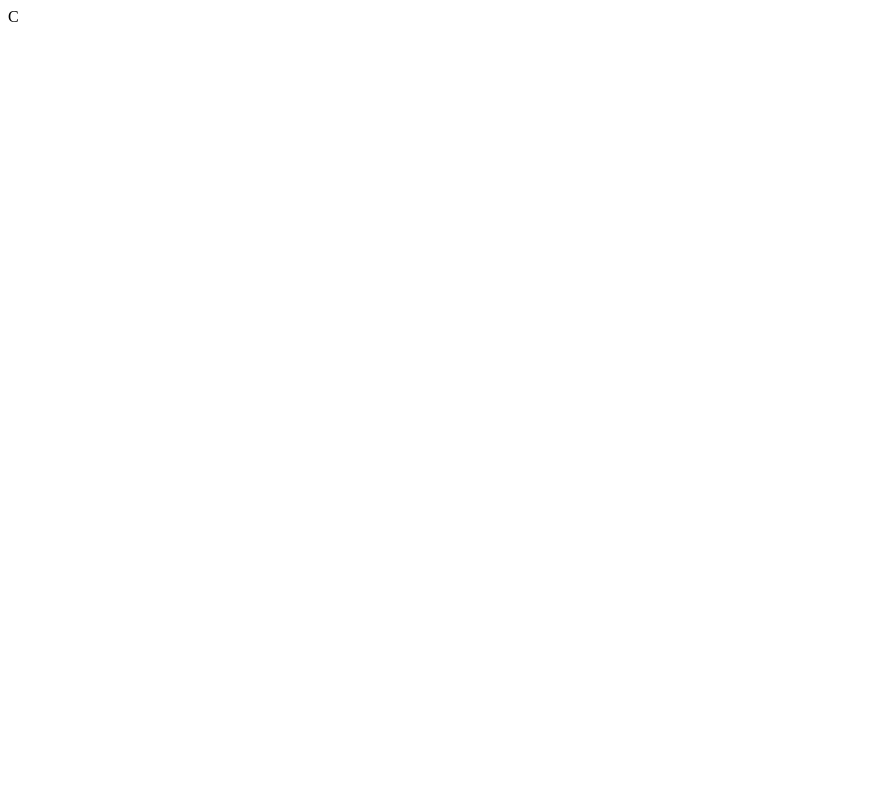
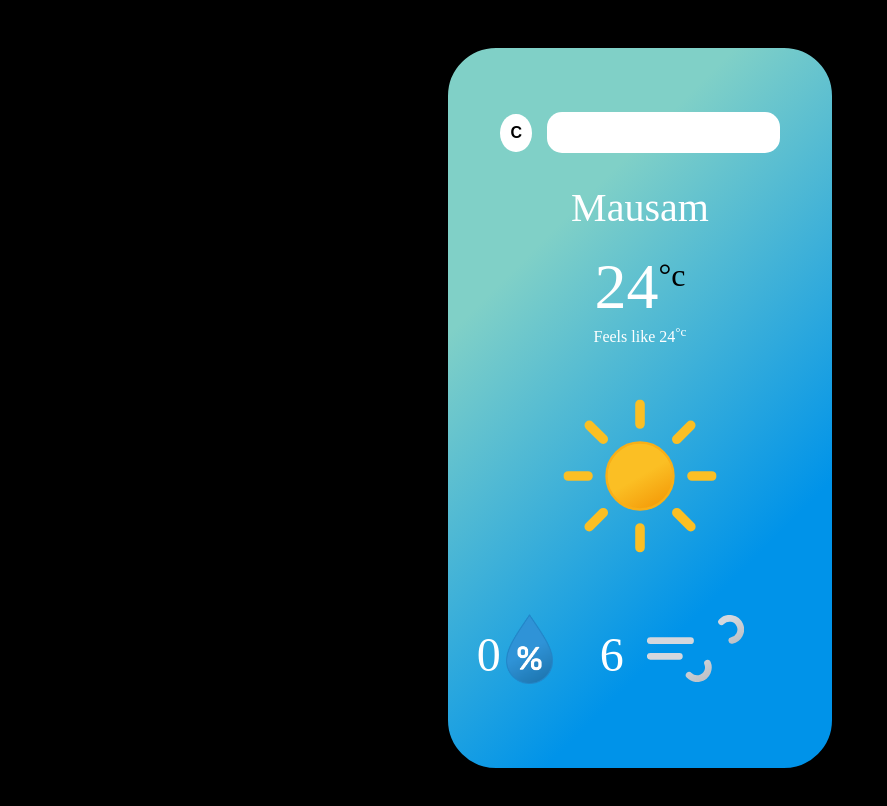
Before and after one commit to thenikhilsingh/Mausam, a plain HTML site: page index.html in a window 1280 px wide. Shown: the whole page, without its empty margins (0-887 px from the left). Drawn offline with Linux system fonts and the light colour scheme; no server answers.

Commit message:
created UI

```diff
--- a/index.html
+++ b/index.html
@@ -8,23 +8,27 @@
   </head>
   <body>
     <div class="container">
-      <div class="cont1">
-        <div class="tempChangBtn">C</div>
-        <div class="class"></div>
-      </div>
-      <div class="cont2"></div>
-      <div class="cont3">
-        <div class="class"></div>
-        <div class="class"></div>
-        <div class="class"></div>
-        <div class="class"></div>
-      </div>
-      <div class="cont4"></div>
-      <div class="cont5">
-        <div class="class"></div>
-        <div class="class"></div>
-        <div class="class"></div>
-        <div class="class"></div>
+      <div class="subCont">
+        <div class="cont1">
+          <button class="tempChangBtn">C</button>
+          <input class="searchbtn" type="text" value="" />
+        </div>
+        <div class="cont2">Mausam</div>
+        <div class="cont3">
+          <div class="temp">24<sup>&deg;c</sup></div>
+          <div class="subtemp">Feels like 24<sup>&deg;c</sup></div>
+        </div>
+        <div class="cont4"><img src="Assets/Sunlight.svg" alt="" /></div>
+        <div class="cont5">
+          <div class="humidity">
+            <div>0</div>
+            <div><img src="Assets/humidity.png" alt="" /></div>
+          </div>
+          <div class="wind">
+            <div>6</div>
+            <div><img src="Assets/wind.svg" alt="" /></div>
+          </div>
+        </div>
       </div>
     </div>
     <script src="script.js"></script>
--- a/style.css
+++ b/style.css
@@ -1,3 +1,134 @@
-.tempChangeBtn{
-    border-radius: 100%;
+* {
+  color: white;
 }
+
+body {
+  display: flex;
+  justify-content: center;
+  align-items: center;
+  height: 100vh;
+  background-color: black;
+}
+
+.container {
+  border: 2px solid black;
+  height: 90vh;
+  width: 30vw;
+  border-radius: 50px;
+  background-color: #0093e9;
+  background-image: linear-gradient(315deg, #0093e9 26%, #80d0c7 74%);
+  display: flex;
+  justify-content: center;
+  align-items: center;
+}
+
+.subCont {
+  height: 90%;
+  width: 85%;
+  border-radius: 31px;
+}
+.cont1 {
+  display: flex;
+  justify-content: center;
+  align-items: center;
+  height: 15%;
+  gap: 15px;
+}
+
+.tempChangBtn {
+  background-color: white;
+  border-radius: 100%;
+  padding: 10px;
+  font-size: 1rem;
+  font-weight: bold;
+  border: none;
+  color: black;
+}
+.searchbtn {
+  background-color: white;
+  border-radius: 15px;
+  width: 70%;
+  height: 40%;
+  border: none;
+}
+
+.darkLightMode {
+  background-color: white;
+  border-radius: 100%;
+  padding: 10px;
+  border: none;
+}
+
+.cont2 {
+  display: flex;
+  justify-content: center;
+  align-items: center;
+  height: 8%;
+  font-size: 2.5rem;
+}
+
+.cont3 {
+  display: flex;
+  flex-direction: column;
+  justify-content: center;
+  align-items: center;
+  height: 20%;
+}
+
+.temp {
+  font-size: 4rem;
+  sup {
+    color: black;
+    font-size: 2rem;
+  }
+}
+
+
+.cont4 {
+  display: flex;
+  justify-content: center;
+  align-items: center;
+  height: 35%;
+}
+
+.cont4 img {
+  height: 90%;
+  width: 90%;
+}
+
+.cont5 {
+  display: flex;
+  justify-content: center;
+  align-items: center;
+  height: 20%;
+  font-size: 3rem;
+  width: 100%;
+}
+
+.humidity {
+  display: flex;
+  justify-content: center;
+  align-items: center;
+  gap: 5px;
+}
+
+.humidity:nth-child(1) {
+  height: 80%;
+  width: 60%;
+}
+
+.humidity img {
+  height: 50%;
+  width: 50%;
+}
+
+.wind {
+  display: flex;
+  justify-content: center;
+  align-items: center;
+}
+
+.wind img {
+  height: 80%;
+  width: 80%;
+}
```
Also changed, not shown: Assets/Sunlight.svg (added), Assets/humidity.png (added), Assets/humidity.svg (added), Assets/wind.svg (added).
